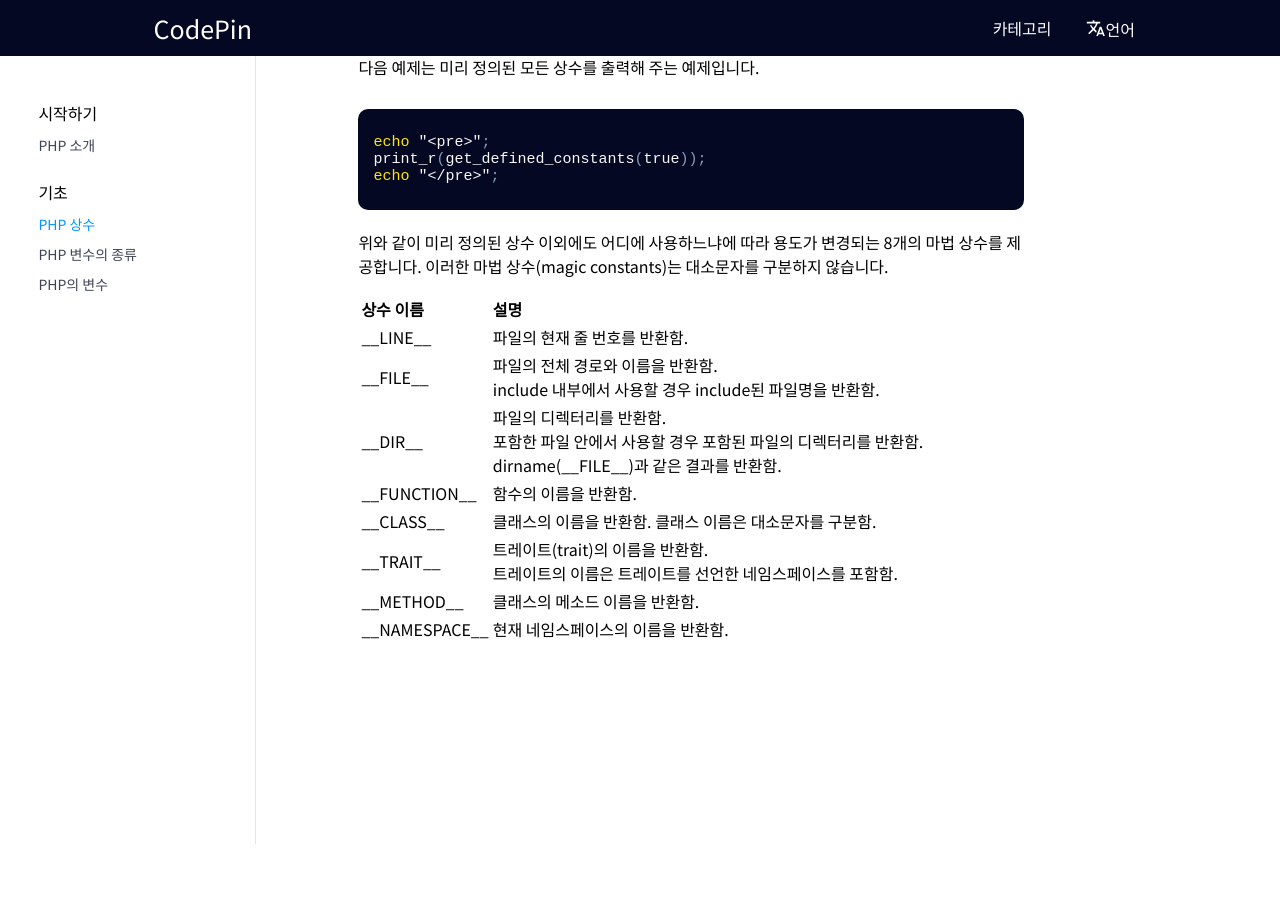
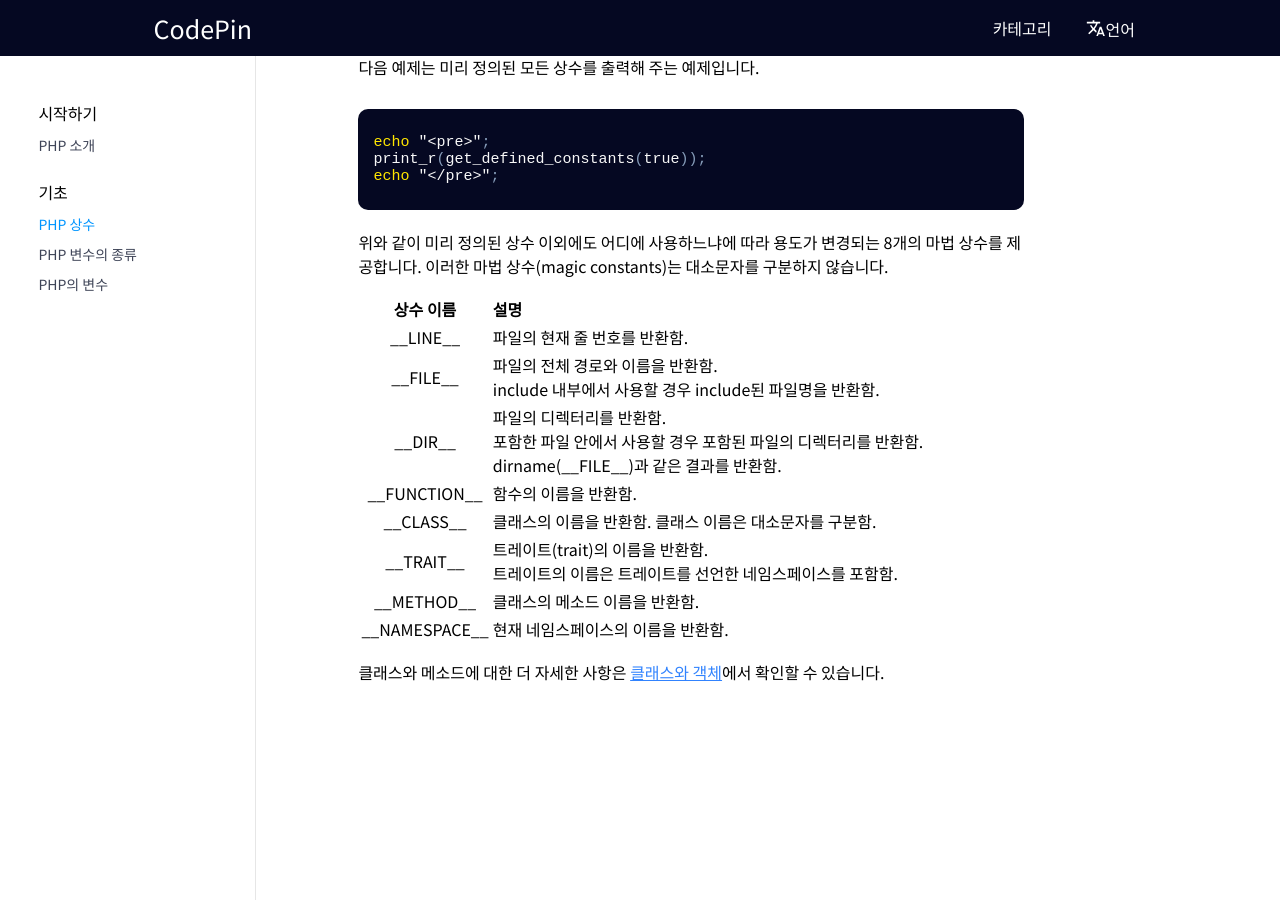
Before and after one commit to WADE-OSS/CodePin, a Jekyll site: the page built from _posts/php/2022-05-28-constants.md, in a window 1280 px wide and 900 px high, scrolled down 1488 px. Built offline with Jekyll 4.4.1, drawn with Linux system fonts in a browser that asks for light colours; Markdown is read by kramdown in place of the engine named in the settings; before the commit the page ends 2332 px from its top, so only the background shows below that.

Commit message:
Update 2022-05-28-constants.md

```diff
--- a/_posts/php/2022-05-28-constants.md
+++ b/_posts/php/2022-05-28-constants.md
@@ -59,7 +59,7 @@ echo "</pre>";
 
 
 |상수 이름|설명|
-|:---|:---|
+|:---:|:---|
 |\__LINE__|파일의 현재 줄 번호를 반환함.|
 |\__FILE__|파일의 전체 경로와 이름을 반환함.<br/>include 내부에서 사용할 경우 include된 파일명을 반환함.|
 |\__DIR__|파일의 디렉터리를 반환함.<br/>포함한 파일 안에서 사용할 경우 포함된 파일의 디렉터리를 반환함.<br/>dirname(\__FILE__)과 같은 결과를 반환함.|
@@ -68,3 +68,6 @@ echo "</pre>";
 |\__TRAIT__|트레이트(trait)의 이름을 반환함.<br/>트레이트의 이름은 트레이트를 선언한 네임스페이스를 포함함.|
 |\__METHOD__|클래스의 메소드 이름을 반환함.|
 |\__NAMESPACE__|현재 네임스페이스의 이름을 반환함.|
+
+
+클래스와 메소드에 대한 더 자세한 사항은 [클래스와 객체](https://developer.wade.pw/php/classObject)에서 확인할 수 있습니다.
```
